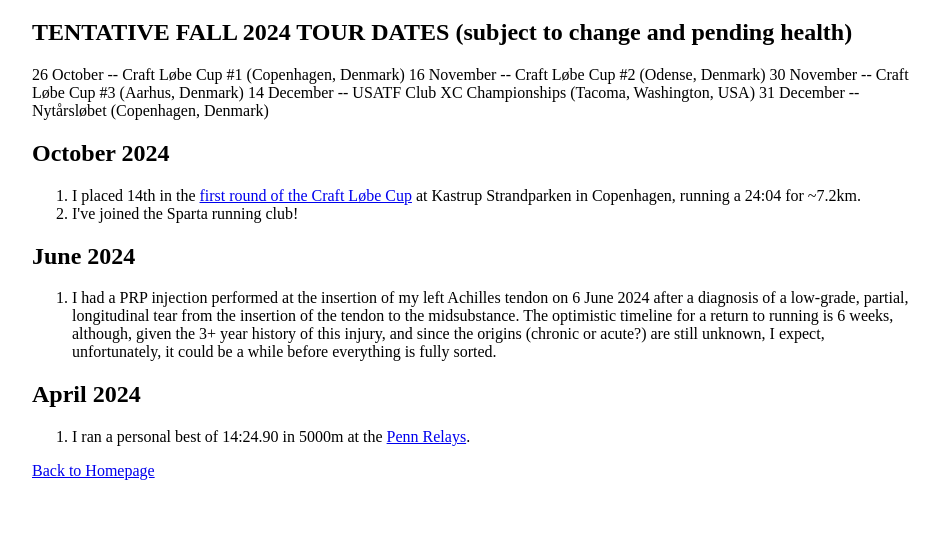
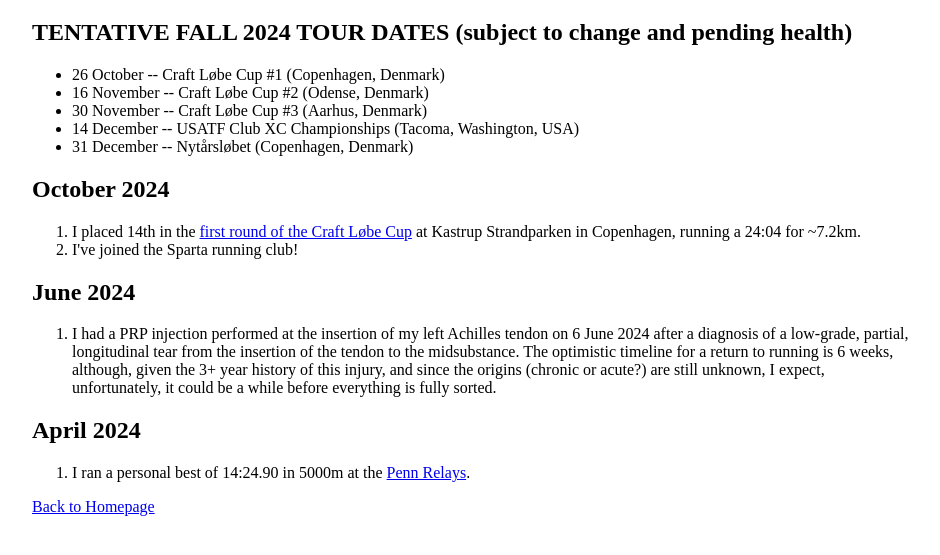
Before and after one commit to erb24/erb24.github.io, a plain HTML site: page hobby.html in a window 1280 px wide. Shown: the part 203-758 px from the top of the page, without its empty margins (168-1108 px from the left). Drawn offline with Linux system fonts and the light colour scheme.

```diff
--- a/hobby.html
+++ b/hobby.html
@@ -52,11 +52,13 @@
 <body style='margin-top:0;margin-left:200;margin-right:200;'>
 <h1>News</h1>
 <h2>TENTATIVE FALL 2024 TOUR DATES (subject to change and pending health)</h2>
-26 October -- Craft Løbe Cup #1 (Copenhagen, Denmark)
-16 November -- Craft Løbe Cup #2 (Odense, Denmark)
-30 November -- Craft Løbe Cup #3 (Aarhus, Denmark)
-14 December -- USATF Club XC Championships (Tacoma, Washington, USA)
-31 December -- Nytårsløbet (Copenhagen, Denmark)
+<ul>
+	<li>26 October -- Craft Løbe Cup #1 (Copenhagen, Denmark)</li>
+	<li>16 November -- Craft Løbe Cup #2 (Odense, Denmark)</li>
+	<li>30 November -- Craft Løbe Cup #3 (Aarhus, Denmark)</li>
+	<li>14 December -- USATF Club XC Championships (Tacoma, Washington, USA)</li>
+	<li>31 December -- Nytårsløbet (Copenhagen, Denmark)</li>
+</ul>
 <h2> October 2024</h2>
 <ol>
 	<li> I placed 14th in the <a href=https://meets.rosterathletics.com/public/competitions/details/results?id=25849&meId=238722#title-anchor/>first round of the Craft Løbe Cup</a> at Kastrup Strandparken in Copenhagen, running a 24:04 for ~7.2km. </li>
```
Also changed, not shown: favicon.ico (added).
